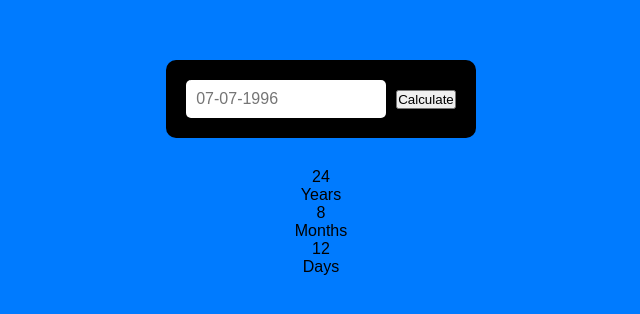
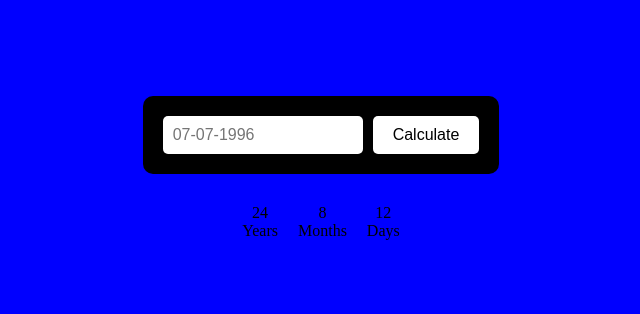
Before and after one commit to ayubi99/classTask-05, a plain HTML site: page index.html in a window 1280 px wide. Shown: the part 232-546 px from the top of the page, without its empty margins (319-959 px from the left). Drawn offline with Linux system fonts and the light colour scheme.

Commit message:
Update style

```diff
--- a/style.css
+++ b/style.css
@@ -9,8 +9,8 @@ body {
     justify-content: center;
     align-items: center;
     height: 100vh;
-    background-color: #007bff;
-    font-family: 'Arial', sans-serif;
+    background-color: blue;
+
 }
 
 .container {
@@ -34,3 +34,19 @@ body {
     border-radius: 5px;
     width: 200px;
 }
+
+.calculator button {
+    padding: 10px 20px;
+    background-color: white;
+    color: black;
+    border: none;
+    border-radius: 5px;
+    font-size: 16px;
+    cursor: pointer;
+}
+
+.result {
+    display: flex;
+    gap: 20px;
+    justify-content: center;
+}
```
